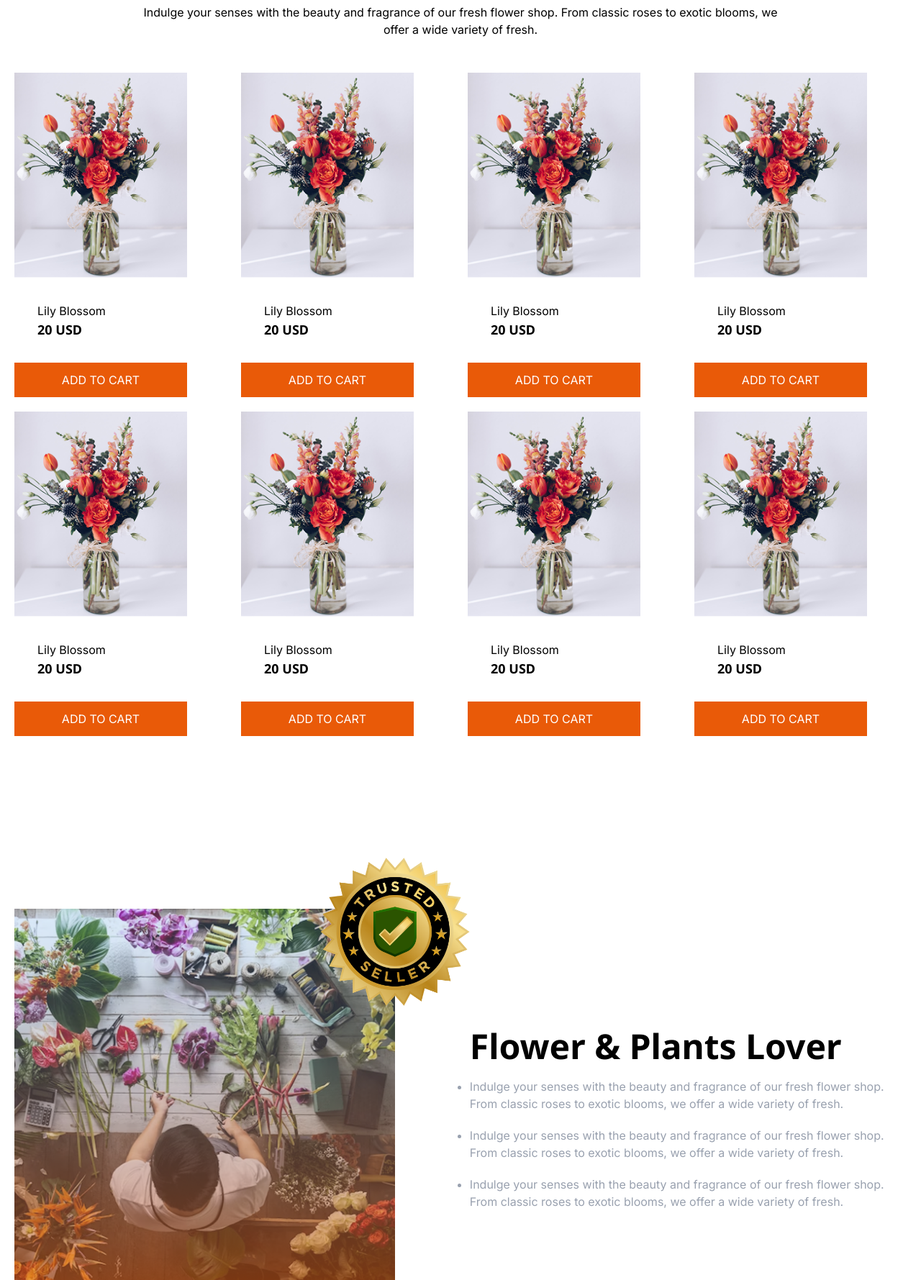
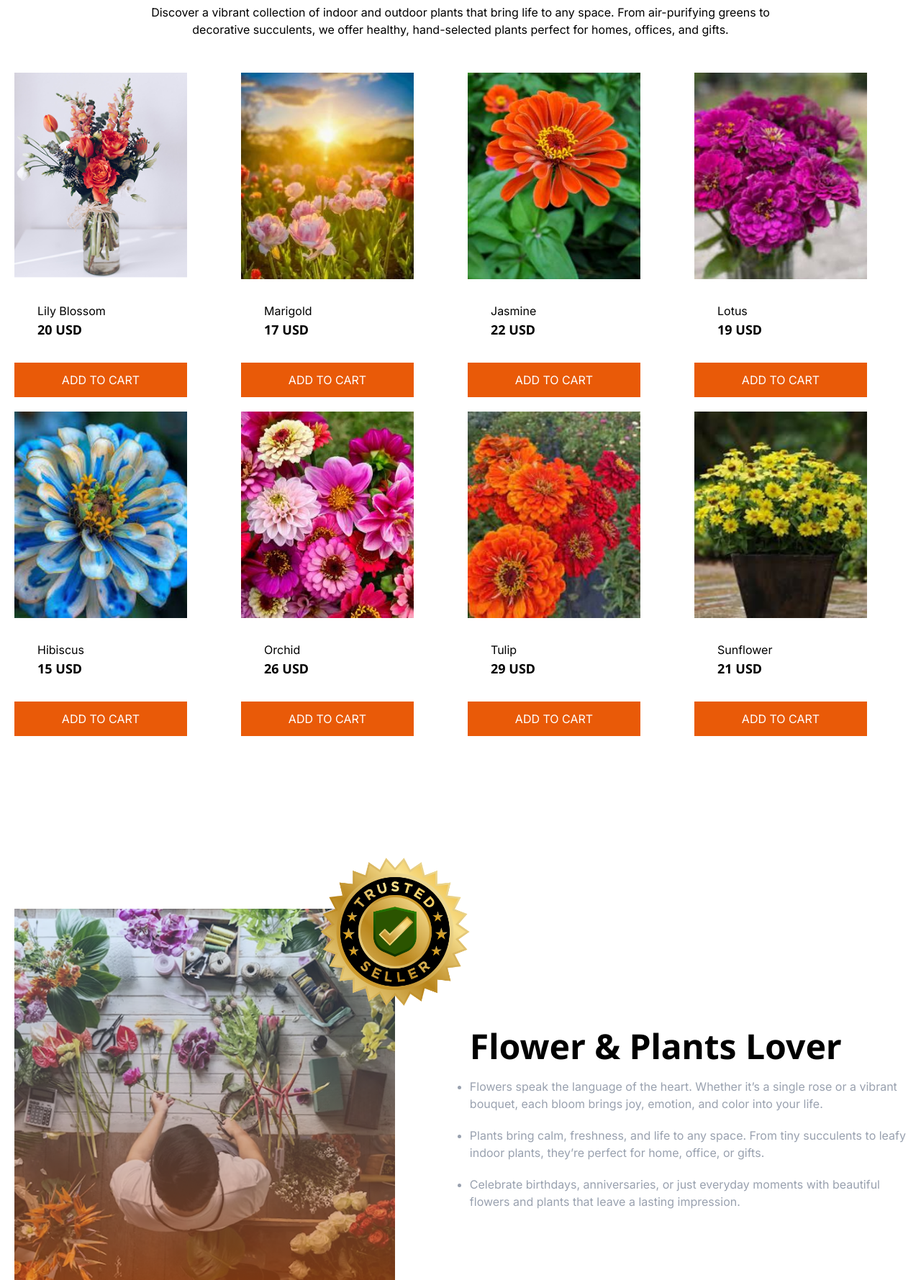
Before and after one commit to naymur-code/flower-shop, a plain HTML site: page index.html in a window 1280 px wide. Shown: the part 761-2540 px from the top of the page at 72% size. Drawn offline with nearby package versions, Linux system fonts and the light colour scheme.

Commit message:
join section

```diff
--- a/index.html
+++ b/index.html
@@ -57,8 +57,8 @@
                 <div class="md:w-1/2 space-y-3">
                     <h1 class="md:text-6xl text-2xl font-bold">ALWAYS <span class="text-[#E95A08]">FRESH FLOWERS</span>
                     </h1>
-                    <p>Indulge your senses with the beauty and fragrance of our fresh flower shop. From classic roses to
-                        exotic blooms, we offer a wide variety of fresh flowers that are perfect for any occasion. </p>
+                    <p> Brighten every moment with fresh flowers! Our flower shop offers beautiful, hand-picked blooms
+                        for every occasion. From love to celebration, we deliver happiness in every bouquet. </p>
                 </div>
                 <div class=" ">
                     <img src="./assets/hero-flower.png" alt="">
@@ -68,10 +68,12 @@
             <section class="md:my-28 my-16">
                 <div class="text-center max-w-4xl mx-auto space-y-4">
                     <h2 class="md:text-5xl text-2xl font-bold"><span class="text-[#E95A08]">Our</span> Plants </h2>
-                    <p>Indulge your senses with the beauty and fragrance of our fresh flower shop. From classic roses to
-                        exotic blooms, we offer a wide variety of fresh.</p>
+                    <p>Discover a vibrant collection of indoor and outdoor plants that bring life to any space. From
+                        air-purifying greens to decorative succulents, we offer healthy, hand-selected plants perfect
+                        for homes, offices, and gifts.</p>
                 </div>
-                <div class="grid md:grid-cols-4 grid-cols-2 gap-5 mt-12">
+                <div class="grid md:grid-cols-3 lg:grid-cols-4
+                grid-cols-2 gap-5 mt-12">
                     <div class="md:w-[240px]">
                         <img src="./assets/sample-flower-image.png" alt="">
                         <div class="p-8">
@@ -81,58 +83,58 @@
                         <button class="bg-[#E95A08] text-white py-3 w-full ">ADD TO CART</button>
                     </div>
                     <div class="md:w-[240px]">
-                        <img src="./assets/sample-flower-image.png" alt="">
+                        <img src="./assets/2.jpg" alt="">
                         <div class="p-8">
-                            <p>Lily Blossom</p>
-                            <h6 class="font-bold text-lg">20 USD</h6>
+                            <p>Marigold</p>
+                            <h6 class="font-bold text-lg">17 USD</h6>
                         </div>
                         <button class="bg-[#E95A08] text-white py-3 w-full ">ADD TO CART</button>
                     </div>
                     <div class="md:w-[240px]">
-                        <img src="./assets/sample-flower-image.png" alt="">
+                        <img src="./assets/3.jpg" alt="">
                         <div class="p-8">
-                            <p>Lily Blossom</p>
-                            <h6 class="font-bold text-lg">20 USD</h6>
+                            <p>Jasmine</p>
+                            <h6 class="font-bold text-lg">22 USD</h6>
                         </div>
                         <button class="bg-[#E95A08] text-white py-3 w-full ">ADD TO CART</button>
                     </div>
                     <div class="md:w-[240px]">
-                        <img src="./assets/sample-flower-image.png" alt="">
+                        <img src="./assets/4.jpg" alt="">
                         <div class="p-8">
-                            <p>Lily Blossom</p>
-                            <h6 class="font-bold text-lg">20 USD</h6>
+                            <p>Lotus</p>
+                            <h6 class="font-bold text-lg">19 USD</h6>
                         </div>
                         <button class="bg-[#E95A08] text-white py-3 w-full ">ADD TO CART</button>
                     </div>
                     <div class="md:w-[240px]">
-                        <img src="./assets/sample-flower-image.png" alt="">
+                        <img src="./assets/5.jpg" alt="">
                         <div class="p-8">
-                            <p>Lily Blossom</p>
-                            <h6 class="font-bold text-lg">20 USD</h6>
+                            <p>Hibiscus</p>
+                            <h6 class="font-bold text-lg">15 USD</h6>
                         </div>
                         <button class="bg-[#E95A08] text-white py-3 w-full ">ADD TO CART</button>
                     </div>
                     <div class="md:w-[240px]">
-                        <img src="./assets/sample-flower-image.png" alt="">
+                        <img src="./assets/6.jpg" alt="">
                         <div class="p-8">
-                            <p>Lily Blossom</p>
-                            <h6 class="font-bold text-lg">20 USD</h6>
+                            <p>Orchid</p>
+                            <h6 class="font-bold text-lg">26 USD</h6>
                         </div>
                         <button class="bg-[#E95A08] text-white py-3 w-full ">ADD TO CART</button>
                     </div>
                     <div class="md:w-[240px]">
-                        <img src="./assets/sample-flower-image.png" alt="">
+                        <img src="./assets/7.jpg" alt="">
                         <div class="p-8">
-                            <p>Lily Blossom</p>
-                            <h6 class="font-bold text-lg">20 USD</h6>
+                            <p>Tulip </p>
+                            <h6 class="font-bold text-lg">29 USD</h6>
                         </div>
                         <button class="bg-[#E95A08] text-white py-3 w-full ">ADD TO CART</button>
                     </div>
                     <div class="md:w-[240px]">
-                        <img src="./assets/sample-flower-image.png" alt="">
+                        <img src="./assets/8.png" alt="">
                         <div class="p-8">
-                            <p>Lily Blossom</p>
-                            <h6 class="font-bold text-lg">20 USD</h6>
+                            <p>Sunflower</p>
+                            <h6 class="font-bold text-lg">21 USD</h6>
                         </div>
                         <button class="bg-[#E95A08] text-white py-3 w-full ">ADD TO CART</button>
                     </div>
@@ -150,19 +152,13 @@
                 <div class="md:w-1/2">
                     <h2 class="font-bold mb-5 md:text-5xl text-2xl">Flower & Plants Lover</h2>
                     <ul class="space-y-5">
-                        <li class="list-disc text-gray-400">Indulge your senses with the beauty and fragrance of our
-                            fresh
-                            flower shop.
-                            From classic roses to exotic blooms, we offer a wide variety of fresh.</li>
-                        <li class="list-disc text-gray-400">Indulge your senses with the beauty and fragrance of our
-                            fresh
-                            flower shop.
-                            From classic roses to exotic blooms, we offer a wide variety of fresh.</li>
-                        <li class="list-disc text-gray-400">Indulge your senses with the beauty and fragrance of our
-                            fresh
-                            flower shop.
-                            From classic roses to exotic blooms, we offer a wide variety of fresh.</li>
-
+                        <li class="list-disc text-gray-400">Flowers speak the language of the heart. Whether it’s a
+                            single rose or a vibrant bouquet, each bloom brings joy, emotion, and color into your life.
+                        </li>
+                        <li class="list-disc text-gray-400">Plants bring calm, freshness, and life to any space. From
+                            tiny succulents to leafy indoor plants, they’re perfect for home, office, or gifts.</li>
+                        <li class="list-disc text-gray-400">Celebrate birthdays, anniversaries, or just everyday moments
+                            with beautiful flowers and plants that leave a lasting impression.</li>
 
                     </ul>
                 </div>
@@ -170,17 +166,20 @@
             </section>
         </div>
         <!-- join section -->
-
         <section class="md:my-28 my-16 ">
-            <div class="bg-[url('./assets/news-letter-bg.png')] md:p-52 p-14 text-center">
-                <h2 class="md:text-5xl text-2xl font-bold text-white mb-5">Join the colorful Bunch</h2>
-                <input type="text" class="w-2/3 bg-white p-3" placeholder="Write email"><button
-                    class="bg-[#E95A08] p-3">Subscribe</button>
+            <div class="bg-[url('./assets/news-letter-bg.png')] md:p-52 p-14 text-center bg-no-repeat bg-cover">
+                <div class="max-w-6xl mx-auto">
+                    <h2 class="md:text-5xl text-2xl font-bold text-white mb-5">Join the colorful Bunch</h2>
+                    <input type="text" class="w-10/12 bg-white p-3" placeholder="Write email"><button
+                        class="bg-[#E95A08] p-3">Subscribe</button>
+                </div>
             </div>
         </section>
     </main>
-    <footer class="">
-        <div class="max-w-7xl mx-auto flex md:flex-row flex-col justify-between md:pb-16 py-5 gap-5 items-start text-gray-600 px-5">
+    <!-- footer section -->
+    <footer>
+        <div
+            class="max-w-7xl mx-auto flex md:flex-row flex-col justify-between md:pb-16 py-5 gap-5 items-start text-gray-600 px-5">
             <div class="space-y-5">
                 <img src="./assets/logo.png" alt="">
                 <p>Indulge your senses with the beauty <br> and fragrance of our fresh flower shop. </p>
```
Also changed, not shown: assets/2.jpg (added), assets/3.jpg (added), assets/4.jpg (added), assets/5.jpg (added), assets/6.jpg (added), assets/7.jpg (added), assets/8.png (added), assets/9.jpg (added).
